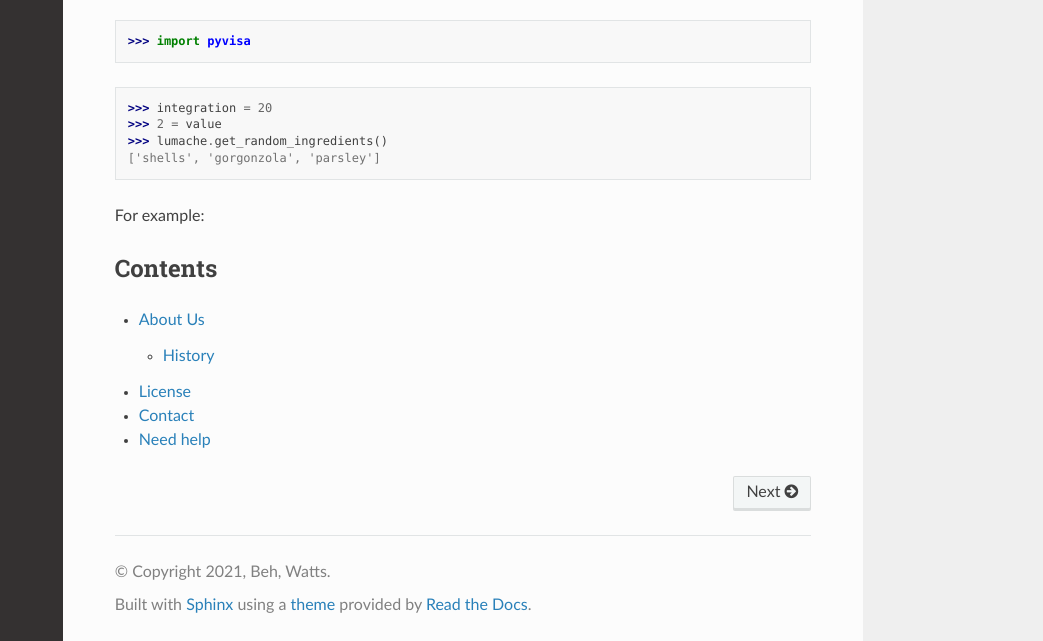
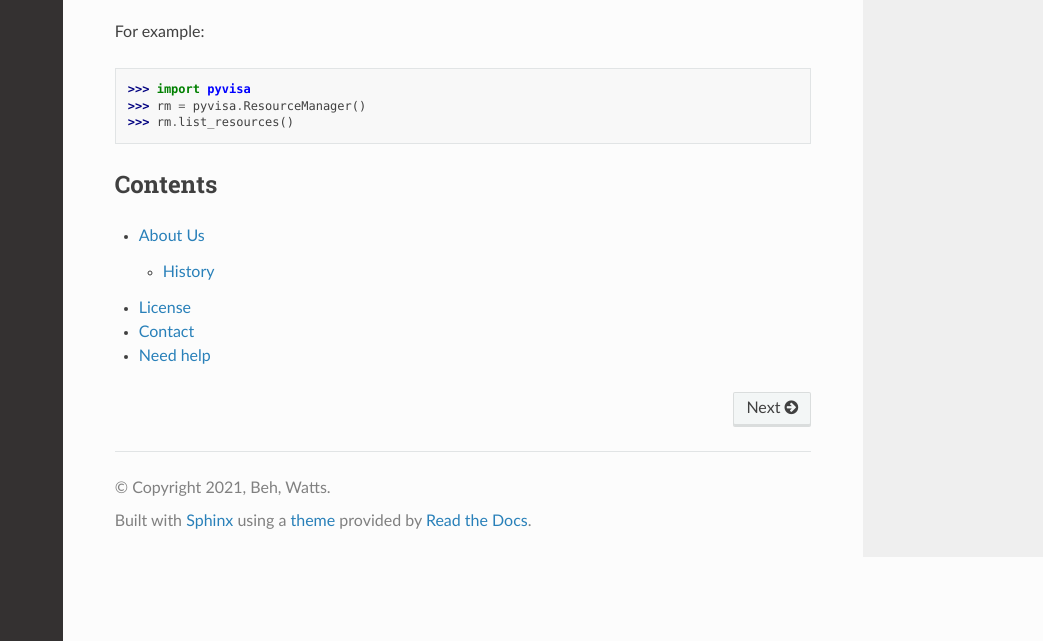
Before and after one commit to wattsjake/OFDR, a Sphinx documentation site: the page built from docs/source/index.rst, in a window 1280 px wide and 900 px high, scrolled down 1126 px, cut to the strip 259-900 px from the top of the window. Shown: the whole strip, without its empty margins (237-1280 px from the left). Built offline with Sphinx 7.4.7 and the Read the Docs theme 2.0.0, drawn with Linux system fonts in a browser that asks for light colours; pages that are not in the unit, such as notebooks, are missing from menus.

Commit message:
added gbip code

```diff
--- a/docs/source/index.rst
+++ b/docs/source/index.rst
@@ -49,15 +49,11 @@ will raise an exception.
 
 .. autoexception:: lumache.InvalidKindError
 
->>> import pyvisa
-
->>> integration = 20
->>> 2 = value
->>> lumache.get_random_ingredients()
-['shells', 'gorgonzola', 'parsley']
-
 For example:
 
+>>> import pyvisa
+>>> rm = pyvisa.ResourceManager()
+>>> rm.list_resources()
 
 Contents
 --------
```
